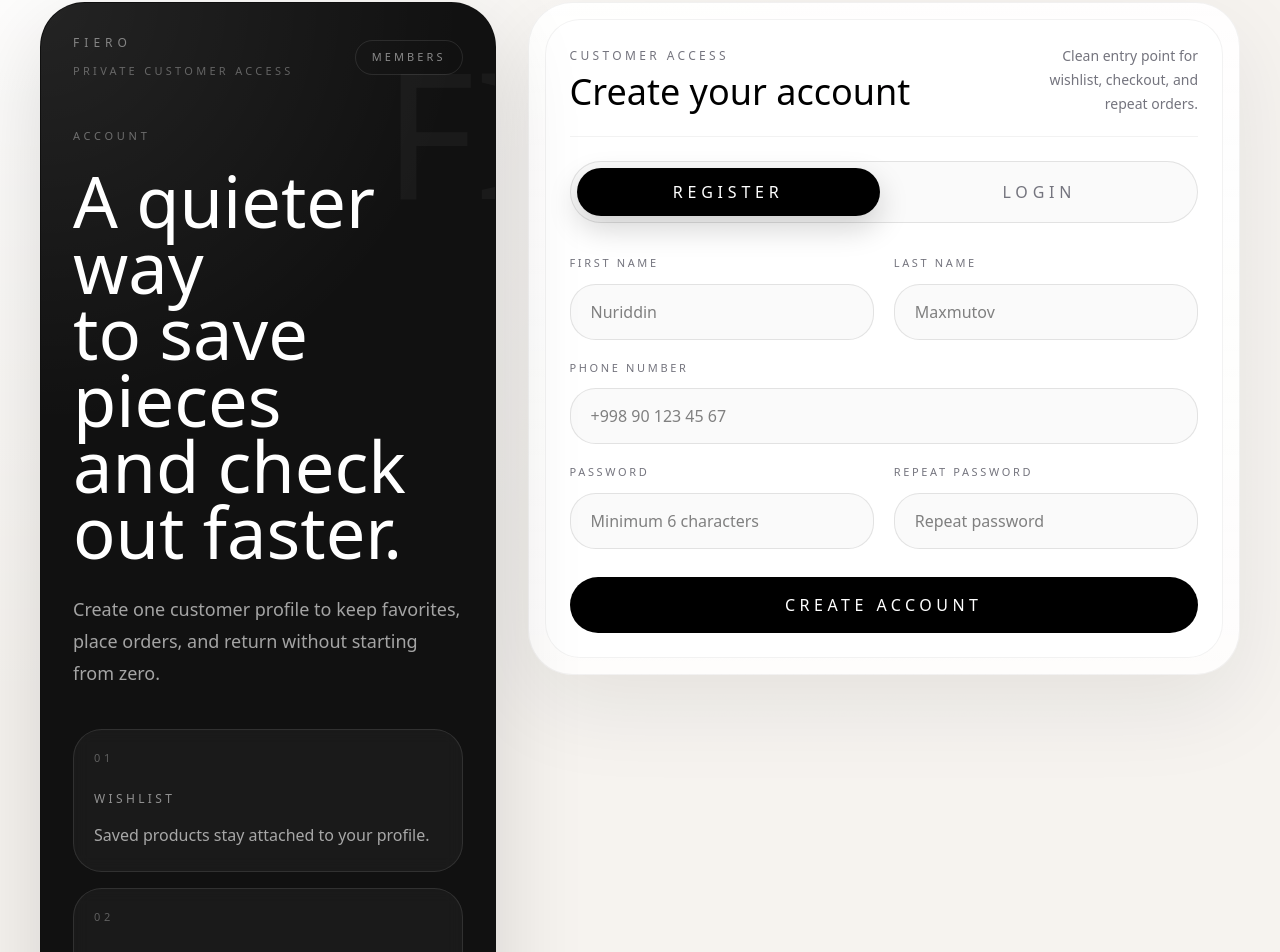
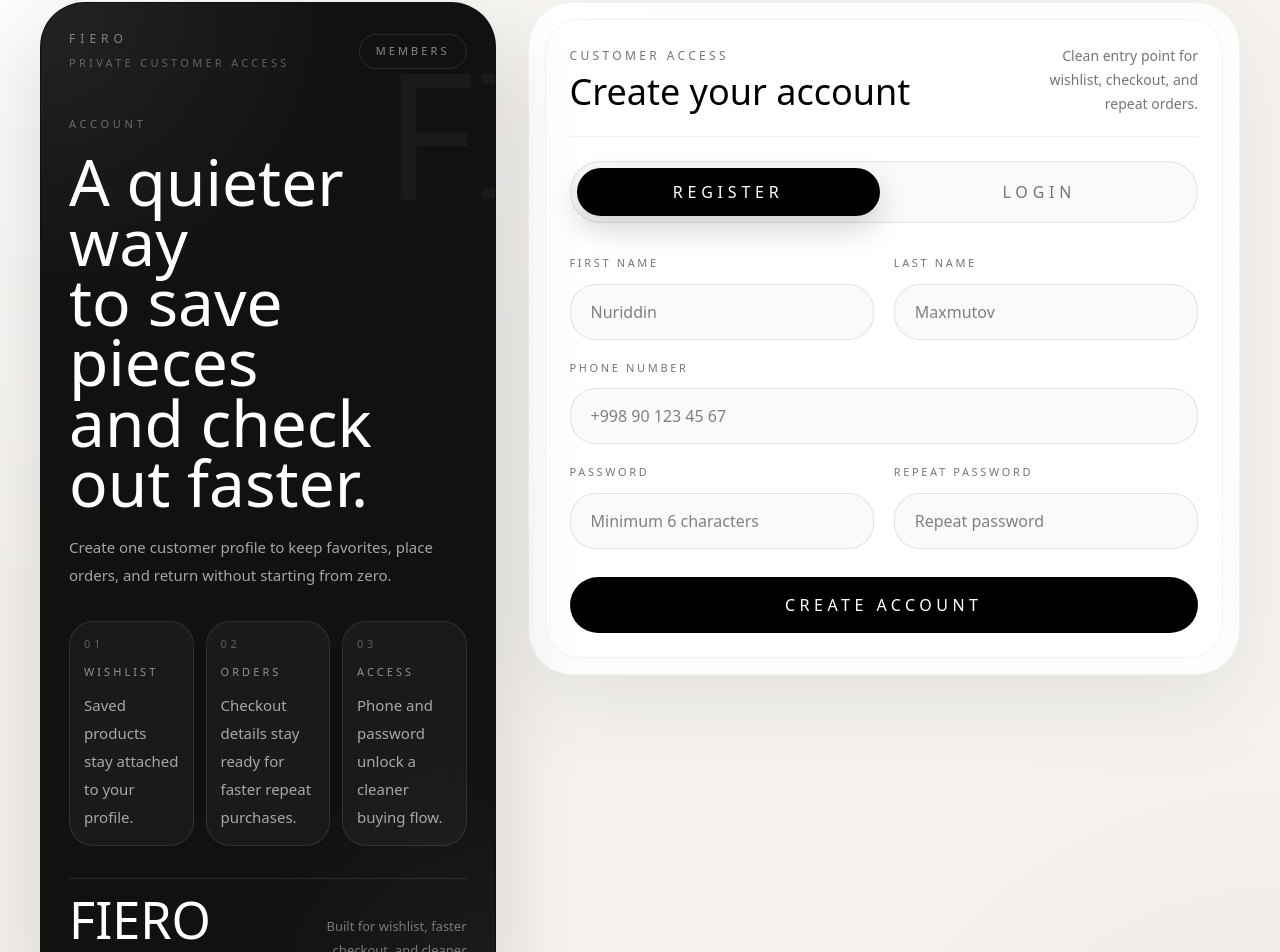
Before and after one commit to maxmutov-nuriddin/fierostore, a Next.js app: page /account in a window 1280 px wide. Shown: the part 107-1059 px from the top of the page. Built offline with nearby package versions, Linux system fonts and the light colour scheme; no server answers.

Commit message:
update page.tsx

```diff
--- a/app/account/page.tsx
+++ b/app/account/page.tsx
@@ -96,39 +96,39 @@ export default function AccountPage() {
   return (
     <div className="mx-auto max-w-7xl px-4 py-8 sm:px-6 lg:px-10">
       <div className="grid gap-8 lg:grid-cols-[0.78fr_1.22fr] lg:items-start">
-        <section className="lg:sticky lg:top-28">
-          <div className="relative overflow-hidden rounded-[2.8rem] border border-black/5 bg-[#111111] p-6 text-white shadow-[0_30px_90px_rgba(0,0,0,0.14)] sm:p-8">
+        <section>
+          <div className="relative overflow-hidden rounded-[2.8rem] border border-black/5 bg-[#111111] p-6 text-white shadow-[0_30px_90px_rgba(0,0,0,0.14)] sm:p-7">
             <div className="pointer-events-none absolute inset-0 bg-[radial-gradient(circle_at_top_left,rgba(255,255,255,0.08),transparent_28%),radial-gradient(circle_at_bottom_right,rgba(255,255,255,0.05),transparent_24%)]" />
             <div className="pointer-events-none absolute -right-10 top-10 font-serif text-[8rem] leading-none text-white/4 sm:text-[11rem]">
               FI
             </div>
 
-            <div className="relative flex min-h-[620px] flex-col justify-between">
+            <div className="relative flex flex-col gap-6">
               <div className="flex items-center justify-between gap-4">
                 <div>
                   <p className="text-xs uppercase tracking-[0.42em] text-white/45">FIERO</p>
-                  <p className="mt-3 text-[11px] uppercase tracking-[0.3em] text-white/32">Private customer access</p>
+                  <p className="mt-2 text-[11px] uppercase tracking-[0.3em] text-white/32">Private customer access</p>
                 </div>
                 <div className="rounded-full border border-white/10 px-4 py-2 text-[11px] uppercase tracking-[0.28em] text-white/50">
                   Members
                 </div>
               </div>
 
-              <div className="mt-12">
+              <div className="mt-5">
                 <p className="text-[11px] uppercase tracking-[0.34em] text-white/36">Account</p>
-                <h1 className="mt-6 max-w-xl font-serif text-5xl leading-[0.94] text-white sm:text-6xl xl:text-[4.4rem]">
+                <h1 className="mt-5 max-w-lg font-serif text-[3.3rem] leading-[0.94] text-white sm:text-[3.9rem] xl:text-[4rem]">
                   A quieter way
                   <br />
                   to save pieces
                   <br />
                   and check out faster.
                 </h1>
-                <p className="mt-7 max-w-lg text-base leading-8 text-white/62 sm:text-lg">
+                <p className="mt-5 max-w-md text-[15px] leading-7 text-white/62">
                   Create one customer profile to keep favorites, place orders, and return without starting from zero.
                 </p>
               </div>
 
-              <div className="mt-10 grid gap-4 sm:grid-cols-2 xl:grid-cols-1 2xl:grid-cols-3">
+              <div className="mt-2 grid gap-3 sm:grid-cols-3 xl:grid-cols-3">
                 {[
                   ["01", "Wishlist", "Saved products stay attached to your profile."],
                   ["02", "Orders", "Checkout details stay ready for faster repeat purchases."],
@@ -136,26 +136,26 @@ export default function AccountPage() {
                 ].map(([index, title, copy]) => (
                   <div
                     key={title}
-                    className="rounded-[1.8rem] border border-white/10 bg-white/[0.04] p-5 backdrop-blur sm:min-h-[220px] xl:min-h-0 2xl:min-h-[220px]"
+                    className="rounded-[1.5rem] border border-white/10 bg-white/[0.04] p-3.5 backdrop-blur"
                   >
                     <p className="text-[11px] uppercase tracking-[0.34em] text-white/30">{index}</p>
-                    <p className="mt-6 text-xs uppercase tracking-[0.28em] text-white/52">{title}</p>
-                    <p className="mt-3 max-w-[26ch] text-base leading-8 text-white/62 sm:max-w-none 2xl:max-w-[18ch]">
+                    <p className="mt-3 text-[11px] uppercase tracking-[0.28em] text-white/52">{title}</p>
+                    <p className="mt-2.5 text-[15px] leading-7 text-white/62">
                       {copy}
                     </p>
                   </div>
                 ))}
               </div>
 
-              <div className="mt-10 border-t border-white/10 pt-6">
+              <div className="mt-2 border-t border-white/10 pt-4">
                 <div className="flex items-end justify-between gap-4">
                   <div>
-                    <p className="font-serif text-4xl leading-none text-white sm:text-5xl">FIERO</p>
-                    <p className="mt-3 text-[11px] uppercase tracking-[0.34em] text-white/34">
+                    <p className="font-serif text-[2.8rem] leading-none text-white sm:text-[3.15rem]">FIERO</p>
+                    <p className="mt-2 text-[11px] uppercase tracking-[0.34em] text-white/34">
                       Fashion storefront membership
                     </p>
                   </div>
-                  <p className="max-w-[170px] text-right text-sm leading-6 text-white/42">
+                  <p className="max-w-[150px] text-right text-[13px] leading-6 text-white/42">
                     Built for wishlist, faster checkout, and cleaner order handling.
                   </p>
                 </div>
```
